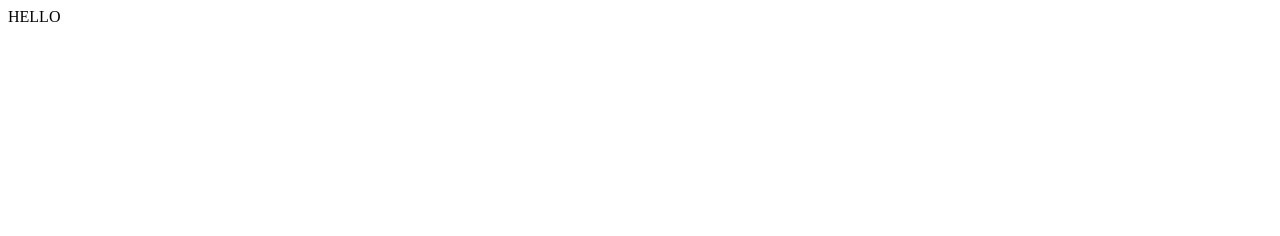
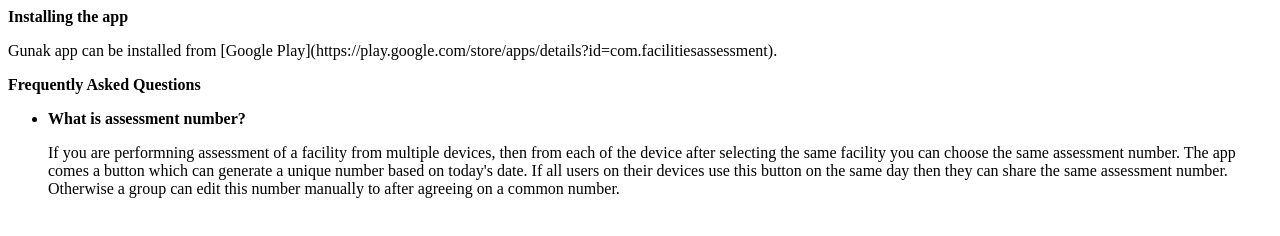
Before and after one commit to NHSRC/NHSRC.github.io, a plain HTML site: page index.html in a window 1280 px wide. Drawn offline with Linux system fonts and the light colour scheme.

Commit message:
Update index.html

```diff
--- a/index.html
+++ b/index.html
@@ -1 +1,11 @@
-<p>HELLO</p>
+<b>Installing the app</b>
+<p>Gunak app can be installed from [Google Play](https://play.google.com/store/apps/details?id=com.facilitiesassessment).</p>
+
+<b>Frequently Asked Questions</b>
+<ul>
+  <li><b>What is assessment number?
+    </b><p>If you are performning assessment of a facility from multiple devices, then from each of the device after selecting
+    the same facility you can choose the same assessment number. The app comes a button which can generate a unique number
+    based on today's date. If all users on their devices use this button on the same day then they can share the same
+    assessment number. Otherwise a group can edit this number manually to after agreeing on a common number.</p></li>
+</ul>
```
